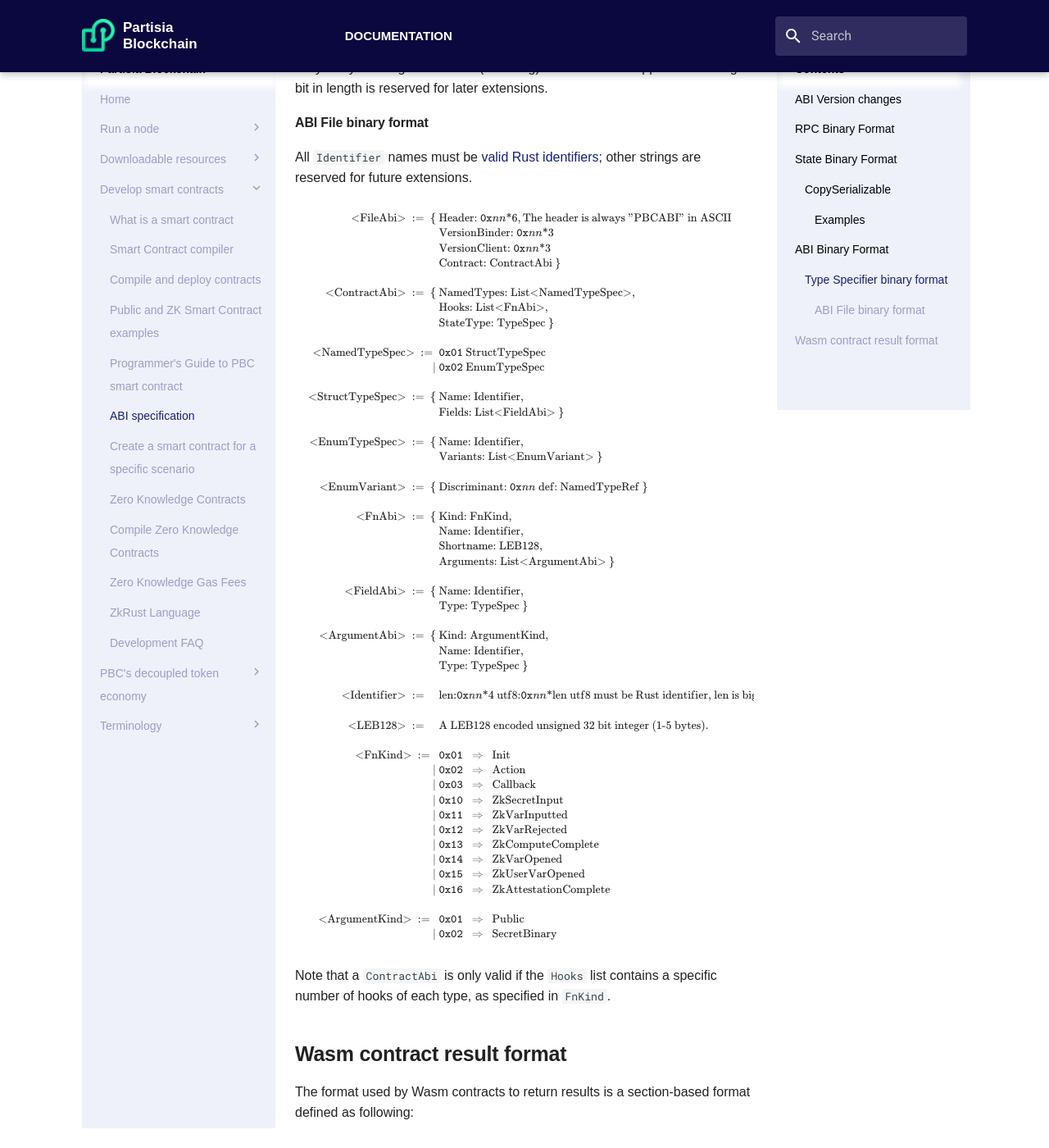
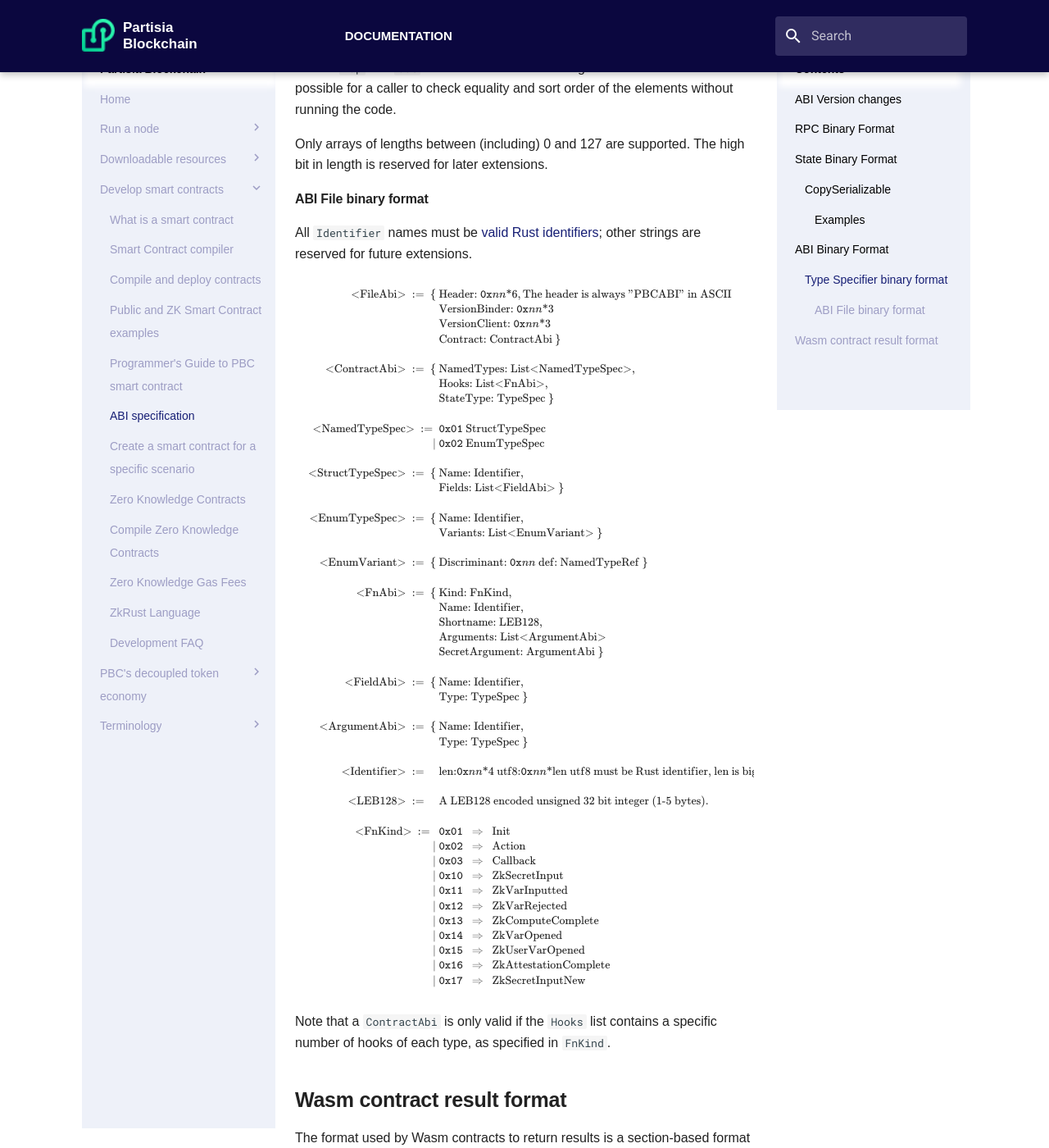
Before and after one commit to 0xSero/partisia-docs, an MkDocs documentation site: the page built from docs/abiv.md, in a window 1280 px wide and 1400 px high, scrolled down 4733 px. Shown: the whole window at 82% size. Built offline with MkDocs 1.6.1 and Material for MkDocs 9.7.7, drawn with Linux system fonts in a browser that asks for light colours; some web fonts are replaced; a script that is not in the unit is left out; some of the changed text lies outside the part shown.

```diff
--- a/docs/abiv.md
+++ b/docs/abiv.md
@@ -7,8 +7,10 @@
 - _ABI Format_: Meta-information about the smart contract is also stored as binary data, The ABI holds the list of available actions and their parameters and information about the different state variables.
 
 ## ABI Version changes
-- Version **5.0** to **6.0**:
-    * Added `ArgumentKind` field to `ArgumentAbi` to support ZK inputs.
+- Version **5.0** to **5.1**:
+    * Added new `FnKind: 0x17` called `ZkSecretInputNew`.
+    * Added `SecretArgument` field to `FnAbi` to support ZK inputs. Only present when `FnKind` is `ZkSecretInputNew`.
+    * `FnKind: 0x10` is now deprecated.
 - Version **4.1** to **5.0**:
     * Added support for enum with struct items.
     * Changed `StructTypeSpec` to `NamedTypeSpec` which is either an `EnumTypeSpec` or `StructTypeSpec`.
@@ -275,14 +277,14 @@
 &\text{Kind: FnKind}, \\
 &\text{Name: Identifier}, \\
 &\text{Shortname: LEB128}, \\
-&\text{Arguments: List<ArgumentAbi>} \ \} \\
+&\text{Arguments: List<ArgumentAbi>}  \\
+&\text{SecretArgument: ArgumentAbi} \ \} &\text{Only present if Kind is ZkSecretInputNew} \\
 \\
 \text{<FieldAbi>} \ := \ \{ \
 &\text{Name: Identifier}, \\
 &\text{Type: TypeSpec} \ \} \\
 \\
 \text{<ArgumentAbi>} \ := \ \{ \
-&\text{Kind: ArgumentKind}, \\
 &\text{Name: Identifier}, \\
 &\text{Type: TypeSpec} \ \} \\
 \\
@@ -302,11 +304,8 @@
 |\ &\hexi{13} \ \Rightarrowx \text{ZkComputeComplete}  &\text{(0..1)}\\
 |\ &\hexi{14} \ \Rightarrowx \text{ZkVarOpened}  &\text{(0..1)}\\
 |\ &\hexi{15} \ \Rightarrowx \text{ZkUserVarOpened} &\text{(0..1)}\\
-|\ &\hexi{16} \ \Rightarrowx \text{ZkAttestationComplete} &text{(0..1)} \\
-\\
-\text{<ArgumentKind>} \ := \ \
-&\hexi{01} \ \Rightarrowx \text{Public} \\
-|\ &\hexi{02} \ \Rightarrowx \text{SecretBinary} \\
+|\ &\hexi{16} \ \Rightarrowx \text{ZkAttestationComplete} &\text{(0..1)} \\
+|\ &\hexi{17} \ \Rightarrowx \text{ZkSecretInputNew} &\text{(0..}\infty\text{)} \\
 \end{align*}
 } \\
 $$
```
